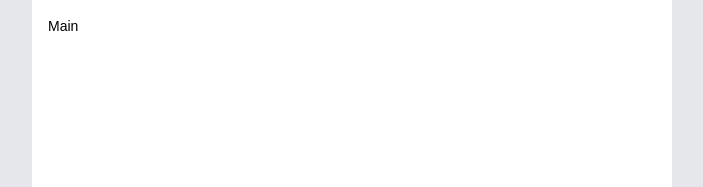
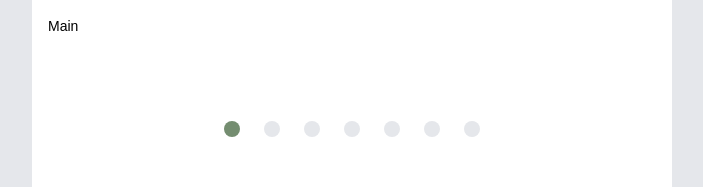
Before and after one commit to We-LGD/ddoon-ddoon, a React (Vite) app: page / in a window 1280 px wide. Shown: the top 187 px of the page, without its empty margins (288-991 px from the left). Built offline with nearby package versions, Linux system fonts and the light colour scheme; a web font is replaced by a local one.

Commit message:
feat: 공통 컴포넌트 Slide 작업

```diff
--- a/src/pages/Main.tsx
+++ b/src/pages/Main.tsx
@@ -1,5 +1,17 @@
+import Slide from '@/shared/components/atoms/Slide';
+
 function Main() {
-  return <div>Main</div>;
+  return (
+    <div>
+      Main
+      <br />
+      <br />
+      <br />
+      <br />
+      <br />
+      <Slide />
+    </div>
+  );
 }
 
 export default Main;
--- a/src/shared/components/atoms/Button.tsx
+++ b/src/shared/components/atoms/Button.tsx
@@ -1,3 +1,4 @@
+//
 import { useState } from 'react';
 
 function Button() {
--- /dev/null
+++ b/src/shared/components/atoms/ChellengeAddBtn.tsx
@@ -0,0 +1,14 @@
+import { FiPlus } from 'react-icons/fi';
+
+function ChellengeAddBtn() {
+  return (
+    <button
+      onClick={() => alert('추가!')}
+      className="w-[28.75rem] h-[3.438rem] rounded-lg bg-gray-200 text-active flex justify-center items-center mt-4"
+    >
+      <FiPlus size={24} />
+    </button>
+  );
+}
+
+export default ChellengeAddBtn;
--- /dev/null
+++ b/src/shared/components/atoms/CloseBtn.tsx
@@ -0,0 +1,18 @@
+import { SlClose } from 'react-icons/sl';
+
+interface FailProps {
+  isFail: boolean;
+}
+
+function CloseBtn({ isFail }: FailProps) {
+  return (
+    <button
+      onClick={() => alert('클릭!')}
+      className={`w-{1rem} h-{1rem} flex justify-center items-center absolute right-2 top-2 ${isFail ? 'hidden' : ''}`}
+    >
+      <SlClose />
+    </button>
+  );
+}
+
+export default CloseBtn;
--- /dev/null
+++ b/src/shared/components/atoms/Slide.tsx
@@ -0,0 +1,24 @@
+import { useState } from 'react';
+
+function Slide() {
+  const totalPages = 7;
+  const [currentPage, setCurrentPage] = useState(1);
+
+  const goToPage = ({ page }: { page: number }) => {
+    setCurrentPage(page);
+  };
+
+  return (
+    <div className="flex justify-center items-center gap-6">
+      {Array.from({ length: totalPages }, (_, index) => (
+        <button
+          key={index + 1}
+          onClick={() => goToPage({ page: index + 1 })}
+          className={`w-[1rem] h-[1rem] rounded-full ${currentPage === index + 1 ? 'bg-main' : 'bg-gray-200'} hover:bg-main`}
+        />
+      ))}
+    </div>
+  );
+}
+
+export default Slide;
--- /dev/null
+++ b/src/shared/components/organisms/ChallengeBox.tsx
@@ -0,0 +1,34 @@
+import CloseBtn from '@/shared/components/atoms/CloseBtn';
+import { useState } from 'react';
+
+function ChallengeBox() {
+  const [fail, setFail] = useState(false);
+
+  const failEvent = () => {
+    setFail(!fail);
+  };
+
+  return (
+    <>
+      <div
+        onClick={failEvent}
+        className={`max-w-[28.75rem] h-[7rem] rounded-lg flex space-x-10 justify-between items-center p-4 relative ${fail ? 'bg-disabled text-gray-400' : 'hover:bg-active group bg-main text-white'}`}
+      >
+        <section className="flex flex-col space-y-2 overflow-hidden">
+          <h1 className="text-[1.125rem] font-semibold overflow-hidden text-ellipsis whitespace-nowrap">
+            매일 책 10분 읽기 30일
+          </h1>
+          <h2 className="text-[0.875rem] overflow-hidden text-ellipsis whitespace-nowrap">화이팅!</h2>
+        </section>
+        <p
+          className={`text-active text-[1.125rem] font-bold whitespace-nowrap ${fail ? 'text-gray-400' : 'group-hover:text-main'}`}
+        >
+          D-20
+        </p>
+        <CloseBtn isFail={fail} />
+      </div>
+    </>
+  );
+}
+
+export default ChallengeBox;
```
